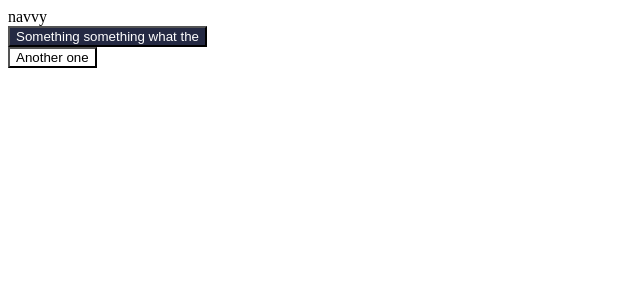
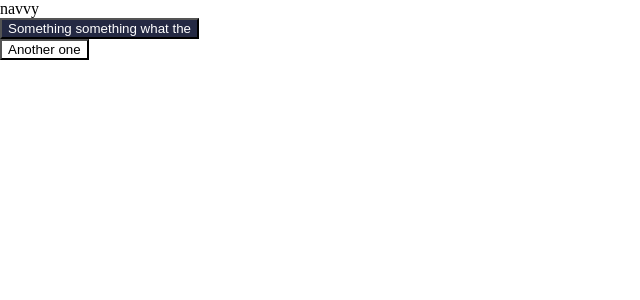
Before and after one commit to leoncheng57/redesigned-broccoli, a React app: page / in a window 1280 px wide. Shown: the top 300 px of the page, without its empty margins (0-640 px from the left). Built offline with nearby package versions, Linux system fonts and the light colour scheme.

Commit message:
add css loader

```diff
--- a/package.json
+++ b/package.json
@@ -25,9 +25,11 @@
     "babel-loader": "^8.2.2"
   },
   "dependencies": {
+    "css-loader": "^5.0.1",
     "html-webpack-plugin": "^4.5.0",
     "react": "^17.0.1",
     "react-dom": "^17.0.1",
+    "style-loader": "^2.0.0",
     "styled-components": "^5.2.1",
     "webpack": "^5.9.0",
     "webpack-cli": "^3.3.12",
--- a/src/components/App.js
+++ b/src/components/App.js
@@ -1,5 +1,7 @@
 import React from "react";
 import Navbar from "./Navbar";
+
+import "../index.css";
 
 import { ThemeProvider } from "styled-components";
 import styled from "styled-components";
--- /dev/null
+++ b/src/index.css
@@ -0,0 +1,7 @@
+* {
+    box-sizing: border-box;
+}
+
+body {
+    margin: 0;
+}
--- a/webpack.config.js
+++ b/webpack.config.js
@@ -9,12 +9,17 @@ const js = {
     }
 }
 
+const css = {
+    test: /\.css$/i,
+    use: ["style-loader", "css-loader"],
+}
+
 module.exports = {
     entry: {
         index: path.resolve(__dirname, "src", "index.js")
     },
     module: {
-        rules: [js]
+        rules: [js, css]
     },
     plugins: [
         new HtmlWebpackPlugin({
```
Also changed, not shown: 1 other file (tests, documents, lock files or other folders).
